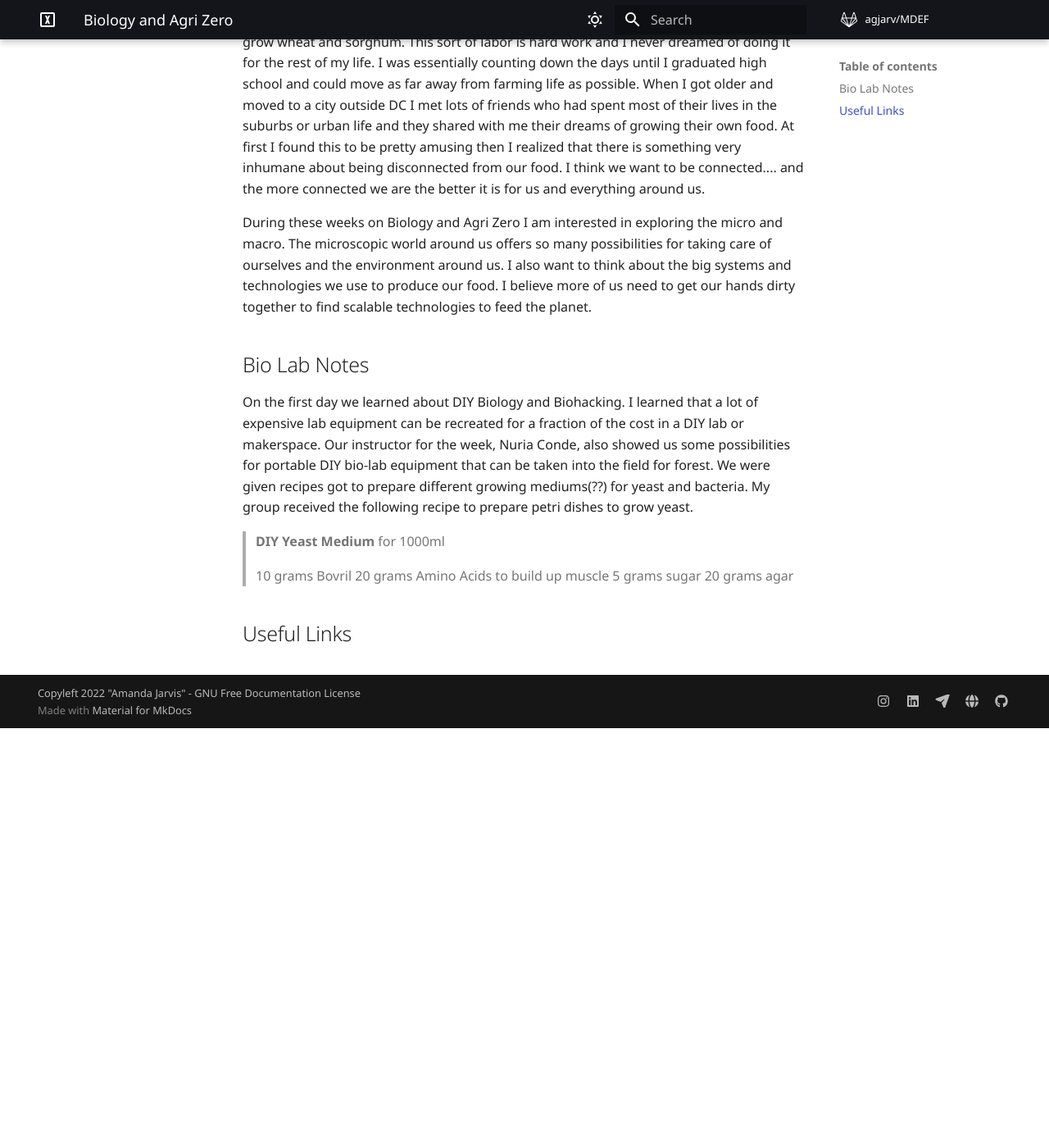
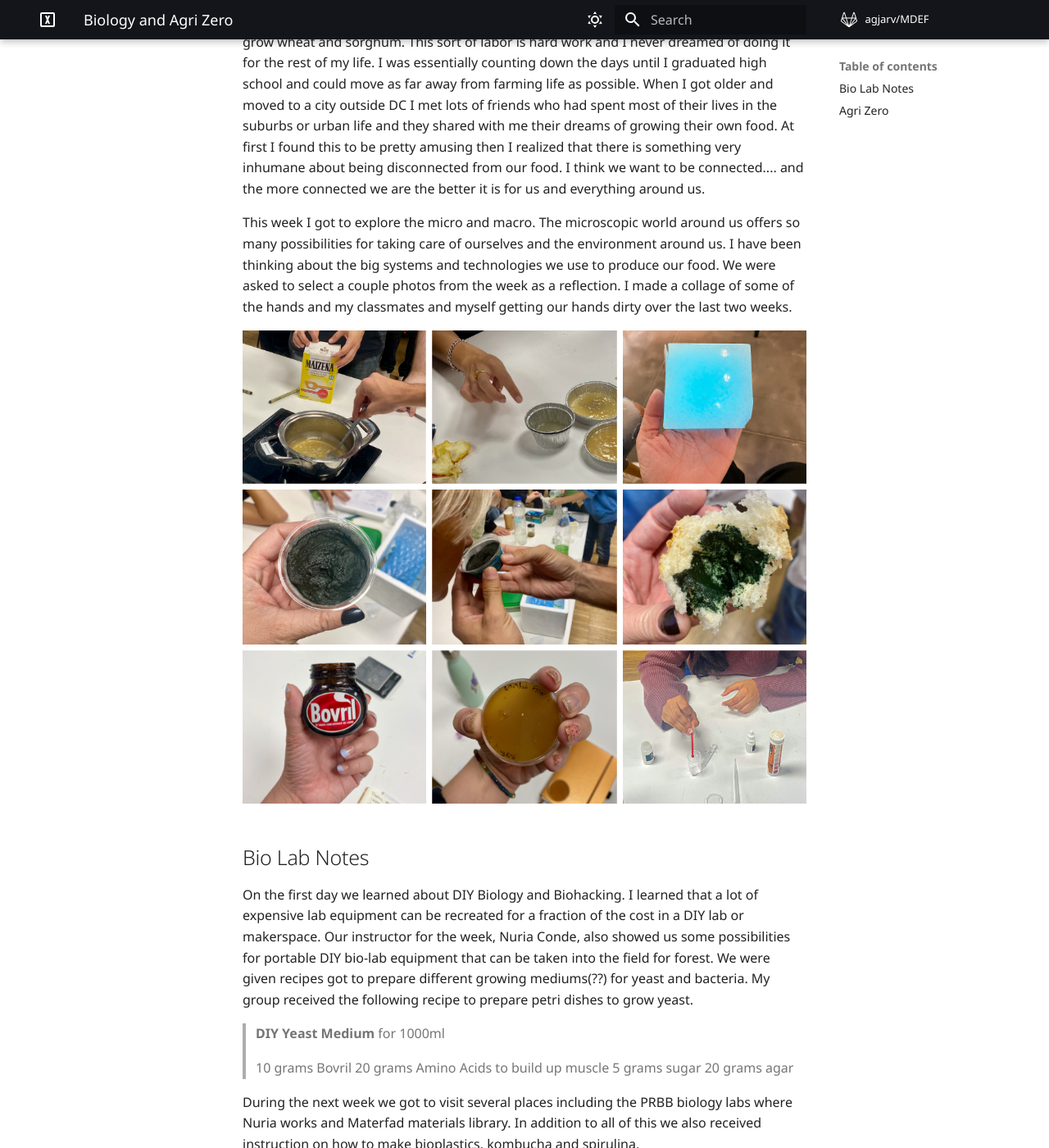
Before and after one commit to agjarv/MDEF, an MkDocs documentation site: the page built from docs/term01/bioandagri0.md, in a window 1280 px wide and 1400 px high, scrolled down 512 px. Shown: the whole window at 82% size. Built offline with MkDocs 1.6.1 and Material for MkDocs 9.7.7, drawn with Linux system fonts in a browser that asks for light colours; comment, search, counter and statistics services are not loaded; some of the changed text lies outside the part shown.

Commit message:
adding bio agri zero

```diff
--- a/docs/term01/bioandagri0.md
+++ b/docs/term01/bioandagri0.md
@@ -4,7 +4,9 @@ In the rural schools of the small towns I grew up in the high school and element
 
 About a year later my mother married my stepfather and we moved to their farm. I spent the rest of my childhood getting my hands dirty while helping the family raise cattle and grow wheat and sorghum. This sort of labor is hard work and I never dreamed of doing it for the rest of my life. I was essentially counting down the days until I graduated high school and could move as far away from farming life as possible. When I got older and moved to a city outside DC I met lots of friends who had spent most of their lives in the suburbs or urban life and they shared with me their dreams of growing their own food. At first I  found this to be pretty amusing then I realized that there is something very inhumane about being disconnected from our food. I think we want to be connected.... and the more connected we are the better it is for us and everything around us.
 
-During these weeks on Biology and Agri Zero I am interested in exploring the micro and macro. The microscopic world around us offers so many possibilities for taking care of ourselves and the environment around us. I also want to think about the big systems and technologies we use to produce our food. I believe more of us need to get our hands dirty together to find scalable technologies to feed the planet.
+This week I got to explore the micro and macro. The microscopic world around us offers so many possibilities for taking care of ourselves and the environment around us. I have been thinking about the big systems and technologies we use to produce our food. We were asked to select a couple photos from the week as a reflection. I made a collage of some of the hands and my classmates and myself getting our hands dirty over the last two weeks.
+
+![Hands Collage](../images/term-01/bio-agri-zero/bio-agri-collage.png)
 
 
 ## Bio Lab Notes
@@ -18,4 +20,9 @@ On the first day we learned about DIY Biology and Biohacking. I learned that a l
 > 5 grams sugar
 > 20 grams agar
 
-## Useful Links
+During the next week we got to visit several places including the PRBB biology labs where Nuria works and Materfad materials library. In addition to all of this we also received instruction on how to make bioplastics, kombucha and spirulina.
+
+![Materfad](../images/term-01/bio-agri-zero/materfad.png)
+![Bio Lab](../images/term-01/bio-agri-zero/pcr-lab.png)
+
+## Agri Zero
```
Also changed, not shown: docs/images/term-01/bio-agri-zero/bio-agri-collage.png (added), docs/images/term-01/bio-agri-zero/materfad.png (added), docs/images/term-01/bio-agri-zero/pcr-lab.png (added), 5 other files.
